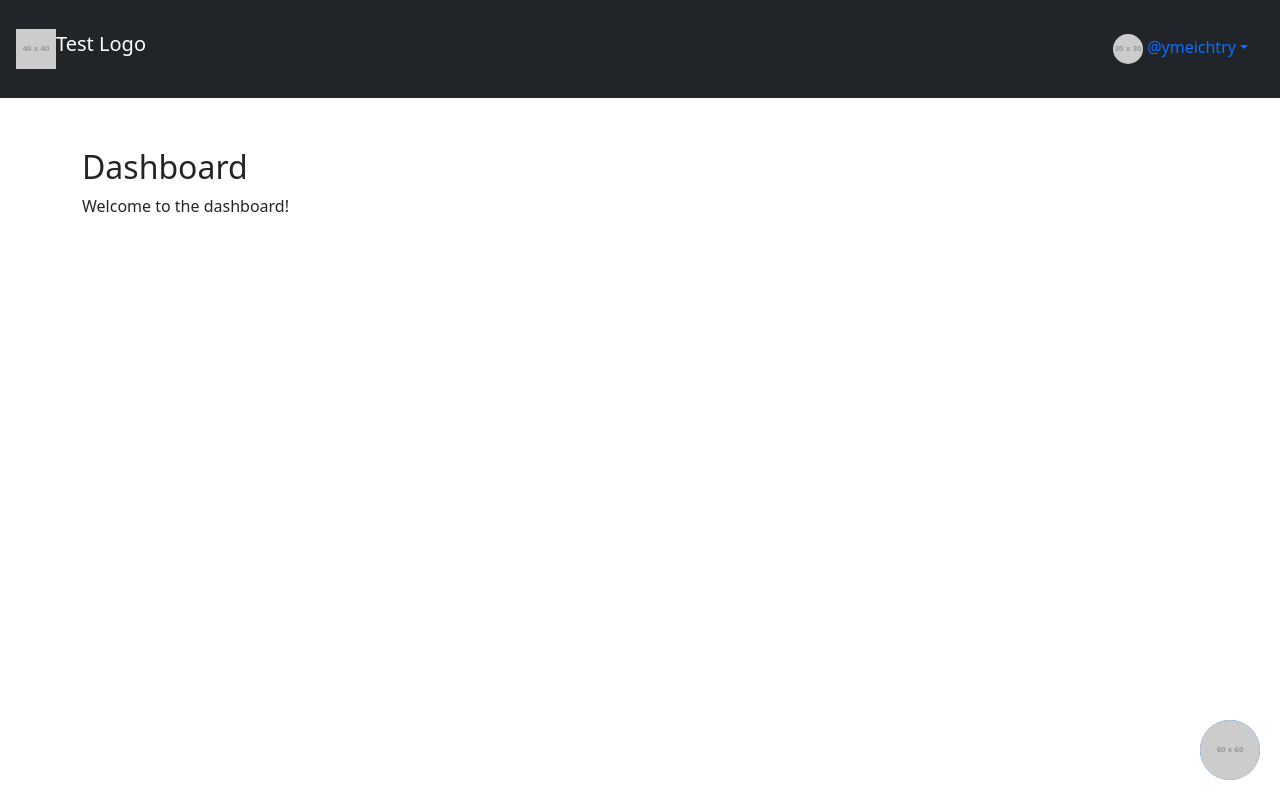
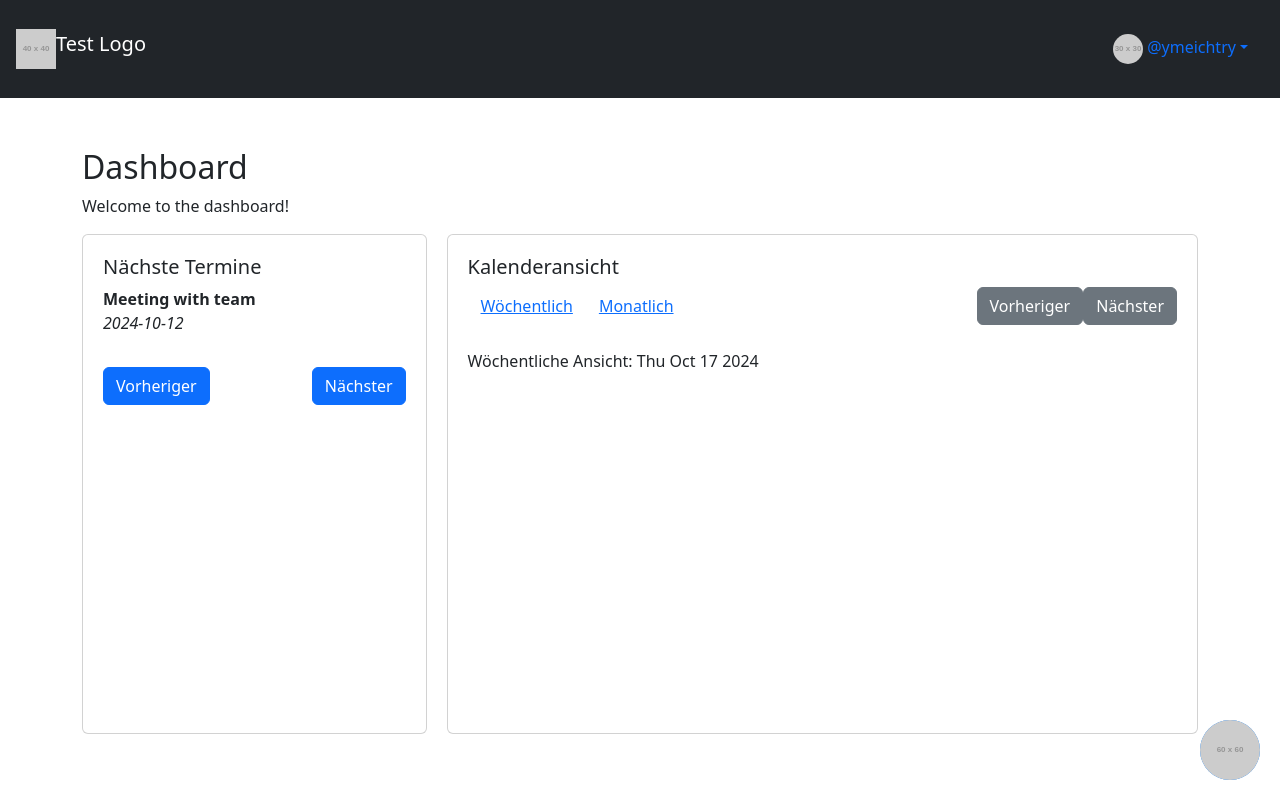
Before and after one commit to ymeichtry/BranAssist, a React (Create React App) app in the folder branassist-frontend/: page / in a window 1280 px wide. Built offline with nearby package versions, Linux system fonts and the light colour scheme.

Commit message:
added new cards and files for the calendar in the dashboard

```diff
--- /dev/null
+++ b/branassist-frontend/src/components/CalendarViewCard.js
@@ -0,0 +1,67 @@
+import React, { useState } from 'react';
+
+const CalendarViewCard = () => {
+    const [view, setView] = useState('week'); // 'week' or 'month'
+    const [currentDate, setCurrentDate] = useState(new Date());
+
+    const handleNext = () => {
+        setCurrentDate((prevDate) => {
+            const newDate = new Date(prevDate);
+            if (view === 'week') {
+                newDate.setDate(newDate.getDate() + 7);
+            } else {
+                newDate.setMonth(newDate.getMonth() + 1);
+            }
+            return newDate;
+        });
+    };
+
+    const handlePrevious = () => {
+        setCurrentDate((prevDate) => {
+            const newDate = new Date(prevDate);
+            if (view === 'week') {
+                newDate.setDate(newDate.getDate() - 7);
+            } else {
+                newDate.setMonth(newDate.getMonth() - 1);
+            }
+            return newDate;
+        });
+    };
+
+    const switchView = (newView) => {
+        setView(newView);
+    };
+
+    return (
+        <div className="card" style={{ width: '100%', padding: '20px' }}>
+            <h5 className="card-title">Kalenderansicht</h5>
+            <div className="d-flex justify-content-between">
+                <div>
+                    <button className="btn btn-link" onClick={() => switchView('week')}>
+                        Wöchentlich
+                    </button>
+                    <button className="btn btn-link" onClick={() => switchView('month')}>
+                        Monatlich
+                    </button>
+                </div>
+                <div>
+                    <button className="btn btn-secondary" onClick={handlePrevious}>
+                        Vorheriger
+                    </button>
+                    <button className="btn btn-secondary" onClick={handleNext}>
+                        Nächster
+                    </button>
+                </div>
+            </div>
+            <div className="calendar-view mt-4">
+                {view === 'week' ? (
+                    <p>Wöchentliche Ansicht: {currentDate.toDateString()}</p>
+                ) : (
+                    <p>Monatliche Ansicht: {currentDate.toLocaleString('default', { month: 'long', year: 'numeric' })}</p>
+                )}
+            </div>
+        </div>
+    );
+};
+
+export default CalendarViewCard;
--- a/branassist-frontend/src/components/DashboardComponent.js
+++ b/branassist-frontend/src/components/DashboardComponent.js
@@ -1,6 +1,8 @@
 import React, { useState } from 'react';
 import Navbar from './Navbar';
 import ChatBot from './ChatBot';
+import NextAppointmentsCard from './NextAppointmentsCard';
+import CalendarViewCard from './CalendarViewCard';
 
 const DashboardComponent = () => {
     const [isChatOpen, setIsChatOpen] = useState(false);
@@ -11,11 +13,15 @@ const DashboardComponent = () => {
 
     return (
         <div>
-            <Navbar />
+            <Navbar/>
 
-            <div className="container mt-5" style={{ paddingTop: '100px' }}>
+            <div className="container mt-5" style={{paddingTop: '100px'}}>
                 <h2>Dashboard</h2>
                 <p>Welcome to the dashboard!</p>
+                <div style={{display: 'flex', gap: '20px'}}>
+                    <NextAppointmentsCard/>
+                    <CalendarViewCard/>
+                </div>
             </div>
 
             <div
@@ -39,11 +45,11 @@ const DashboardComponent = () => {
                     src="https://via.placeholder.com/60"
                     alt="Brandon"
                     className="rounded-circle"
-                    style={{ width: '100%', height: '100%' }}
+                    style={{width: '100%', height: '100%'}}
                 />
             </div>
 
-            {isChatOpen && <ChatBot onClose={toggleChat} />}
+            {isChatOpen && <ChatBot onClose={toggleChat}/>}
         </div>
     );
 };
--- /dev/null
+++ b/branassist-frontend/src/components/NextAppointmentsCard.js
@@ -0,0 +1,43 @@
+import React, { useState } from 'react';
+
+const appointments = [
+    { label: 'Meeting with team', date: '2024-10-12' },
+    { label: 'Client call', date: '2024-10-13' },
+    { label: 'Project deadline', date: '2024-10-15' },
+    { label: 'Workshop', date: '2024-10-18' },
+];
+
+const NextAppointmentsCard = () => {
+    const [currentAppointmentIndex, setCurrentAppointmentIndex] = useState(0);
+
+    const handleNext = () => {
+        setCurrentAppointmentIndex((prevIndex) => (prevIndex + 1) % appointments.length);
+    };
+
+    const handlePrevious = () => {
+        setCurrentAppointmentIndex((prevIndex) =>
+            prevIndex === 0 ? appointments.length - 1 : prevIndex - 1
+        );
+    };
+
+    return (
+        <div className="card" style={{ width: '500px', height: '500px', padding: '20px' }}>
+            <h5 className="card-title">Nächste Termine</h5>
+            <p className="card-text">
+                <strong>{appointments[currentAppointmentIndex].label}</strong>
+                <br />
+                <em>{appointments[currentAppointmentIndex].date}</em>
+            </p>
+            <div className="d-flex justify-content-between mt-3">
+                <button className="btn btn-primary" onClick={handlePrevious}>
+                    Vorheriger
+                </button>
+                <button className="btn btn-primary" onClick={handleNext}>
+                    Nächster
+                </button>
+            </div>
+        </div>
+    );
+};
+
+export default NextAppointmentsCard;
```
